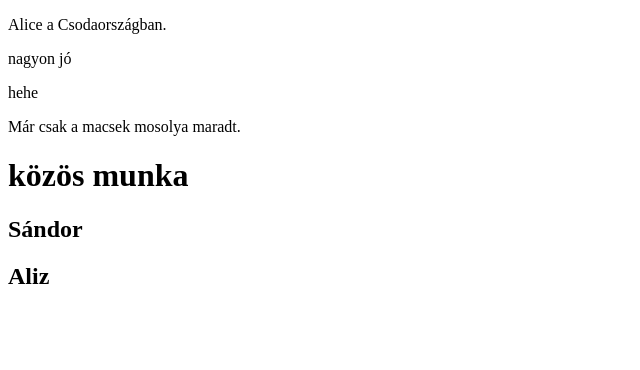
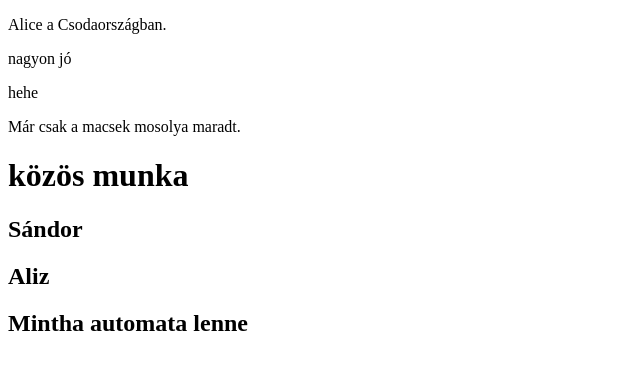
Before and after one commit to aliiiiiizz/KozosRepoSandorral, a plain HTML site: page index.html in a window 1280 px wide. Shown: the whole page, without its empty margins (0-640 px from the left). Drawn offline with Linux system fonts and the light colour scheme.

Commit message:
Automata

```diff
--- a/index.html
+++ b/index.html
@@ -16,5 +16,6 @@
         <h1>közös munka</h1>
         <h2>Sándor</h2>
         <h2>Aliz</h2>
+        <h2>Mintha automata lenne</h2>
     </header>
 </html>
```
